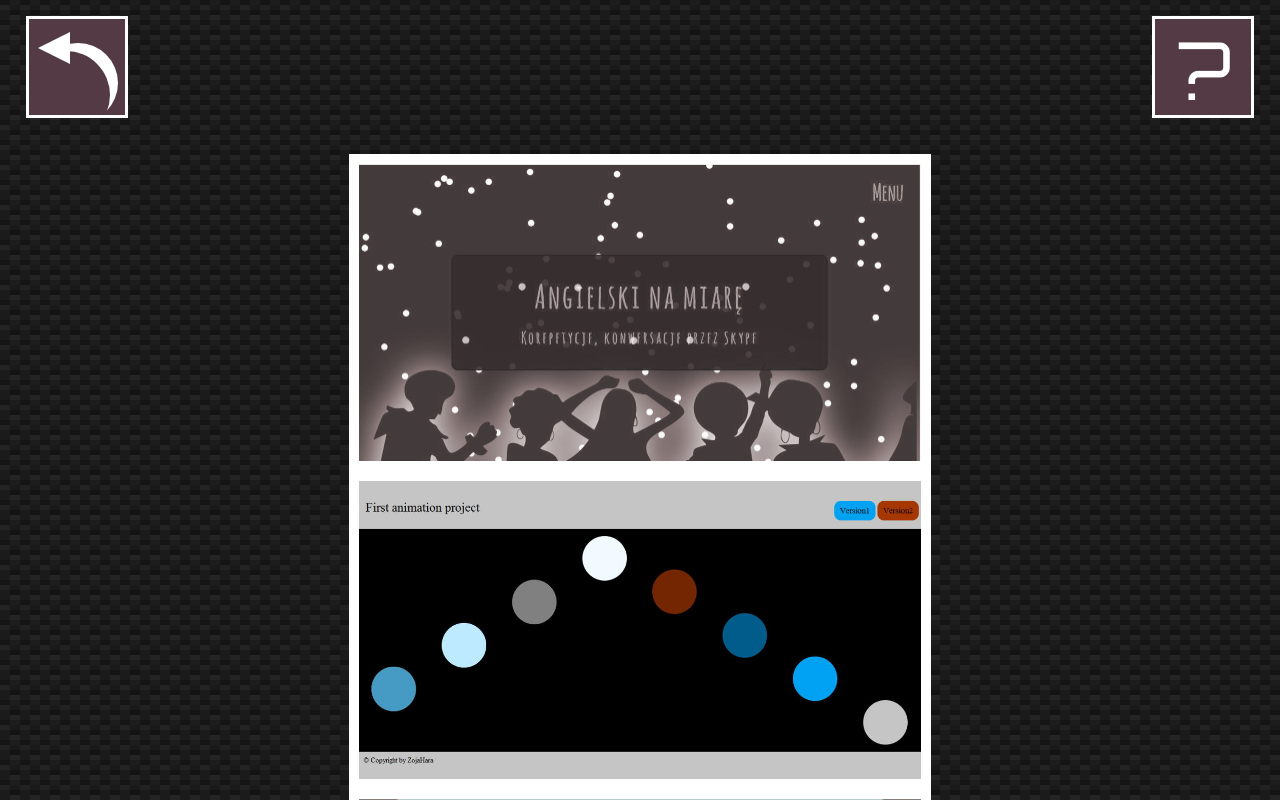
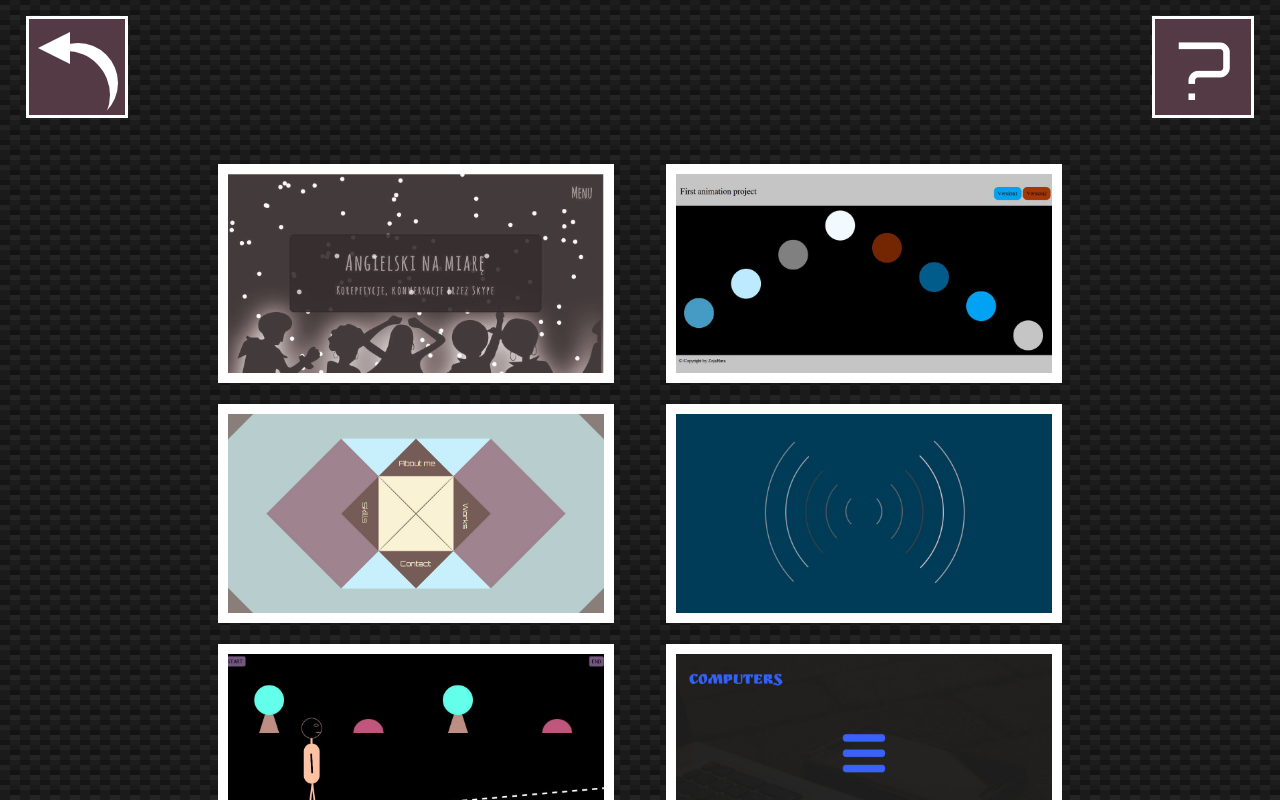
Before and after one commit to ZojaHara/portfolio, a plain HTML site: page projects.html in a window 1280 px wide. Drawn offline with nearby package versions, Linux system fonts and the light colour scheme.

Commit message:
width and height changes

```diff
--- a/css/media-queries.css
+++ b/css/media-queries.css
@@ -143,11 +143,10 @@
 		}
 
 
-	@media all and (max-width:900px) {
-/*
-		.projects-item {
-			width:80%;
-		}*/
+	@media all and (max-width:1000px) {
+			.projects-item {
+				margin-bottom:10px;
+			}
 			.close-cross {
 	    width: 12vmin;
 	    height: 12vmin;
--- a/css/mine.css
+++ b/css/mine.css
@@ -776,7 +776,7 @@ section {
 
 	.projects-wrapper {
 		width: 100%;
-		height: 100%;
+		height: 90%;
 		margin-top:12%;
 	}
 
@@ -873,18 +873,18 @@ section {
 				}
 
 				.projects-list {
-					width:65%;
+					width:70%;
+					height: 100%;
 					margin: auto;
-					height: 100%;
 					flex-wrap: wrap;
 					flex-direction: row;
-					justify-content:center;
+					justify-content:space-around;
 					align-items: center;
 				}
 					.projects-item {
 						position: relative;
-						width: 562px;
-						height: 297.5px;
+						width: 375.5px;
+						height: 198.3px;
 						border:10px solid rgb(255, 255, 255);
 					}
 
```
